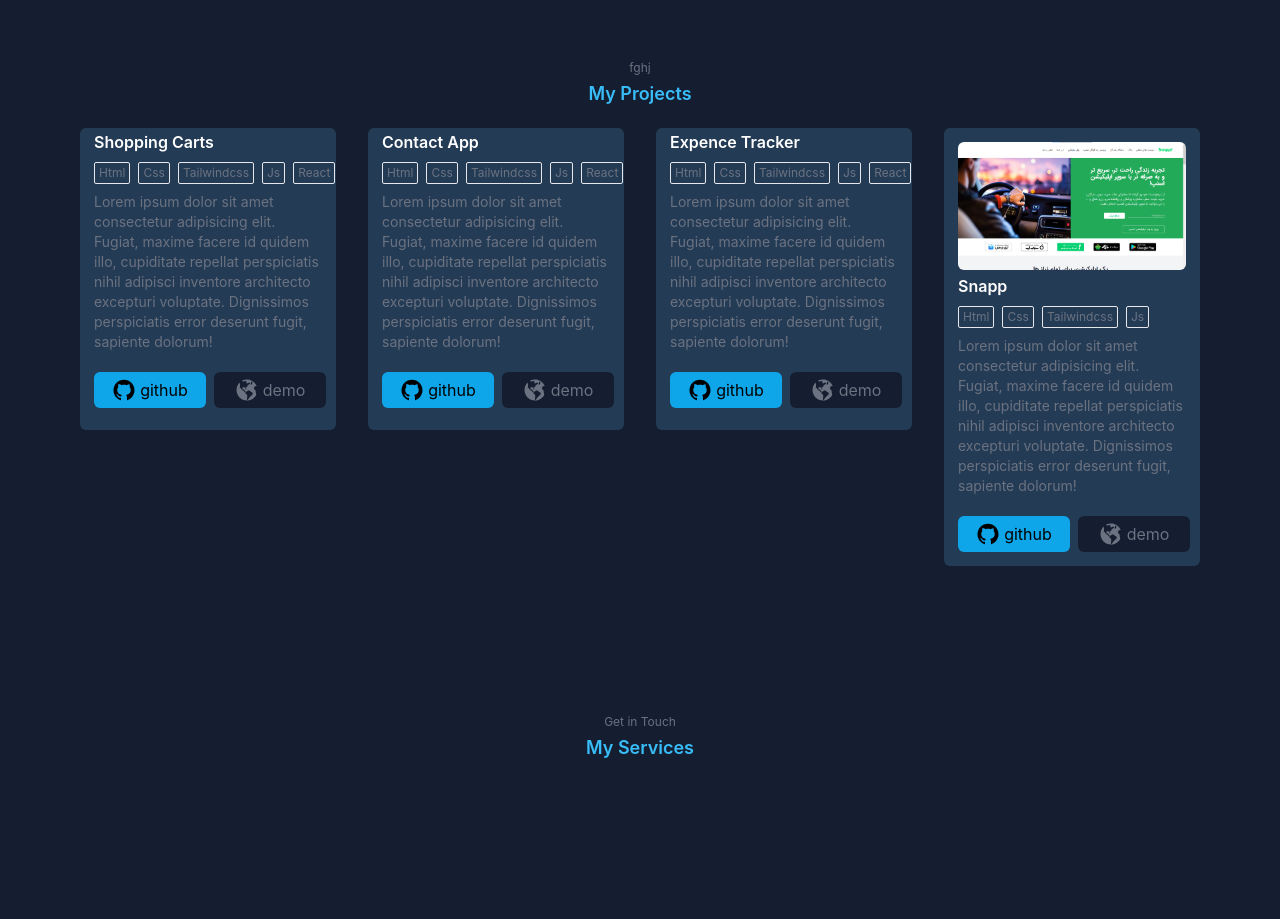
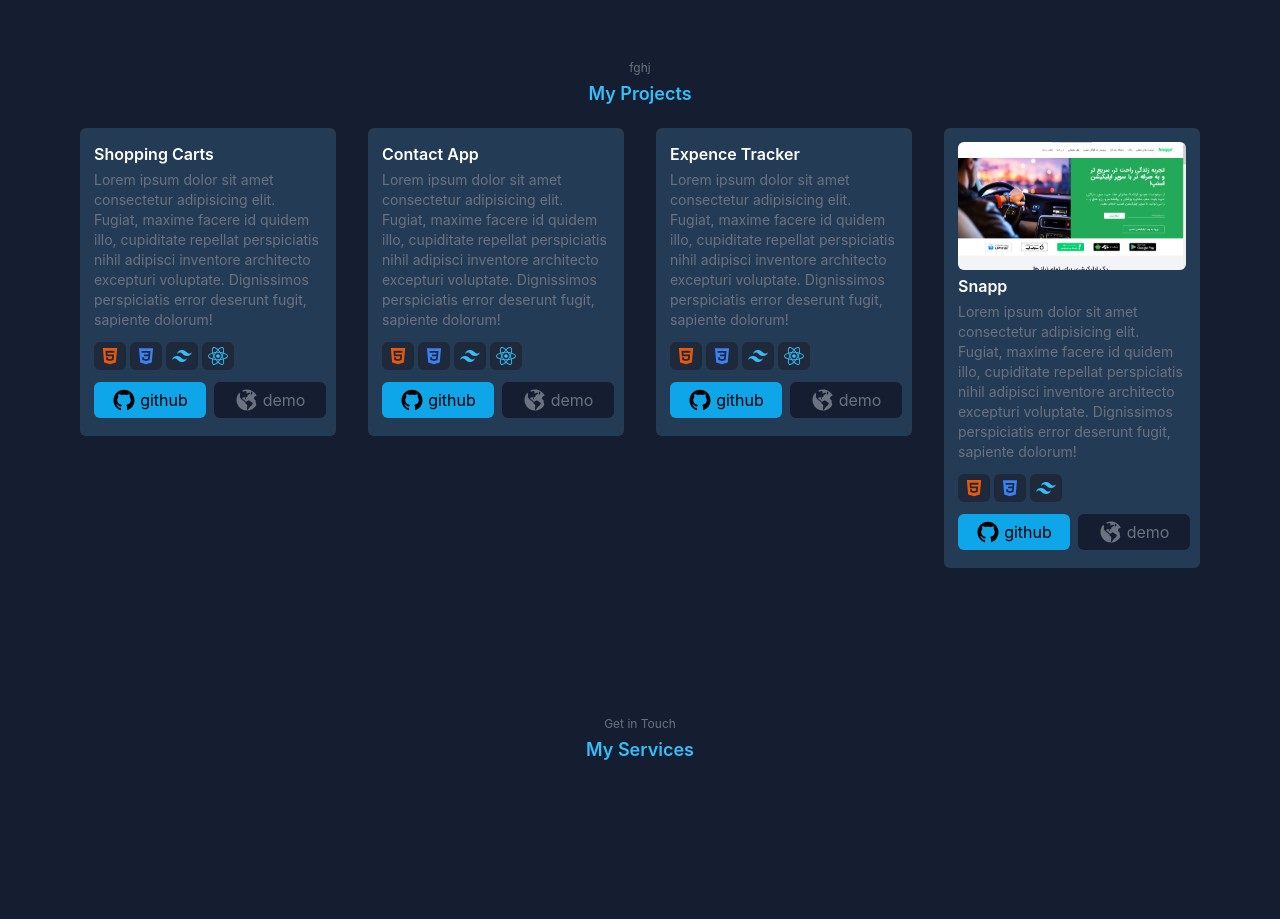
Before and after one commit to MHPourhasani/my-personal-porfolio, a React (Create React App) app: page / in a window 1280 px wide. Shown: the part 1080-1999 px from the top of the page. Built offline with nearby package versions, Linux system fonts and the light colour scheme.

Commit message:
add web language icons and update some styles

```diff
--- a/src/components/MyProjects/MyProjects.jsx
+++ b/src/components/MyProjects/MyProjects.jsx
@@ -1,6 +1,7 @@
-import { Link } from 'react-router-dom';
-import { AiOutlineGithub } from 'react-icons/ai';
+import { AiOutlineGithub, AiFillHtml5 } from 'react-icons/ai';
 import { GiEarthAmerica } from 'react-icons/gi';
+import { DiCss3 } from 'react-icons/di';
+import { SiTailwindcss, SiJavascript, SiReact } from 'react-icons/si';
 
 import snapp_demo_screenShot from '../../assets/img/snapp_demo_screenShot.png';
 
@@ -15,27 +16,38 @@ const MyProjects = () => {
 			</section>
 
 			<ul className='flex flex-wrap items-start justify-center'>
-				<li className='my-2 flex w-5/6 flex-col items-start justify-center rounded-md border-2 border-transparent bg-darkBlueMd px-3 transition-all delay-75 hover:border-darkBlueMd hover:bg-opacity-40 sm:m-4 sm:w-64'>
+				<li className='my-2 flex w-5/6 flex-col items-start justify-center rounded-md border-2 border-transparent bg-darkBlueMd p-3 hover:border-darkBlueMd hover:bg-opacity-80 sm:m-4 sm:w-64'>
 					<div>
-						<img />
+						<img aria-hidden />
 					</div>
 					<div className='text-base font-semibold text-white'>Shopping Carts</div>
 
-					<ul className='my-2 flex items-center justify-start text-xs font-normal text-gray-500'>
-						<li className='mr-1 rounded-sm border-1 px-1 py-0.5'>Html</li>
-						<li className='mx-1 rounded-sm border-1 px-1 py-0.5'>Css</li>
-						<li className='mx-1 rounded-sm border-1 px-1 py-0.5'>Tailwindcss</li>
-						<li className='mx-1 rounded-sm border-1 px-1 py-0.5'>Js</li>
-						<li className='mx-1 rounded-sm border-1 px-1 py-0.5'>React</li>
-					</ul>
-
-					<div className='pb-5 text-sm text-gray-500'>
+					<div className='py-1 text-sm text-gray-500'>
 						Lorem ipsum dolor sit amet consectetur adipisicing elit. Fugiat, maxime
 						facere id quidem illo, cupiditate repellat perspiciatis nihil adipisci
 						inventore architecto excepturi voluptate. Dignissimos perspiciatis error
 						deserunt fugit, sapiente dolorum!
 					</div>
-					<div className='mb-5 flex items-center justify-center'>
+
+					<ul className='my-2 flex items-center justify-start text-xs font-normal text-gray-400'>
+						<li className='mr-1 rounded-md bg-slate-800 px-1.5 py-1'>
+							<AiFillHtml5 className='h-5 w-5 text-orange-600' />
+						</li>
+
+						<li className='mr-1 rounded-md bg-slate-800 px-1.5 py-1'>
+							<DiCss3 className='h-5 w-5 text-blue-500' />
+						</li>
+
+						<li className='mr-1 rounded-md bg-slate-800 px-1.5 py-1'>
+							<SiTailwindcss className='h-5 w-5 text-sky-400' />
+						</li>
+
+						<li className='mr-1 rounded-md bg-slate-800 px-1.5 py-1'>
+							<SiReact className='h-5 w-5 text-sky-400' />
+						</li>
+					</ul>
+
+					<div className='my-1 flex items-center justify-center'>
 						<a
 							target='_blank'
 							rel='noreferrer'
@@ -55,27 +67,38 @@ const MyProjects = () => {
 					</div>
 				</li>
 
-				<li className='my-2 flex w-5/6 flex-col items-start justify-center rounded-md border-2 border-transparent bg-darkBlueMd px-3 transition-all delay-75 hover:border-darkBlueMd hover:bg-opacity-40 sm:m-4 sm:w-64'>
+				<li className='my-2 flex w-5/6 flex-col items-start justify-center rounded-md border-2 border-transparent bg-darkBlueMd p-3 hover:border-darkBlueMd hover:bg-opacity-80 sm:m-4 sm:w-64'>
 					<div>
-						<img />
+						<img aria-hidden />
 					</div>
 					<div className='text-base font-semibold text-white'>Contact App</div>
 
-					<ul className='my-2 flex items-center justify-start text-xs font-normal text-gray-500'>
-						<li className='mr-1 rounded-sm border-1 px-1 py-0.5'>Html</li>
-						<li className='mx-1 rounded-sm border-1 px-1 py-0.5'>Css</li>
-						<li className='mx-1 rounded-sm border-1 px-1 py-0.5'>Tailwindcss</li>
-						<li className='mx-1 rounded-sm border-1 px-1 py-0.5'>Js</li>
-						<li className='mx-1 rounded-sm border-1 px-1 py-0.5'>React</li>
-					</ul>
-
-					<div className='pb-5 text-sm text-gray-500'>
+					<div className='py-1 text-sm text-gray-500'>
 						Lorem ipsum dolor sit amet consectetur adipisicing elit. Fugiat, maxime
 						facere id quidem illo, cupiditate repellat perspiciatis nihil adipisci
 						inventore architecto excepturi voluptate. Dignissimos perspiciatis error
 						deserunt fugit, sapiente dolorum!
 					</div>
-					<div className='mb-5 flex items-center justify-center'>
+
+					<ul className='my-2 flex items-center justify-start text-xs font-normal text-gray-400'>
+						<li className='mr-1 rounded-md bg-slate-800 px-1.5 py-1'>
+							<AiFillHtml5 className='h-5 w-5 text-orange-600' />
+						</li>
+
+						<li className='mr-1 rounded-md bg-slate-800 px-1.5 py-1'>
+							<DiCss3 className='h-5 w-5 text-blue-500' />
+						</li>
+
+						<li className='mr-1 rounded-md bg-slate-800 px-1.5 py-1'>
+							<SiTailwindcss className='h-5 w-5 text-sky-400' />
+						</li>
+
+						<li className='mr-1 rounded-md bg-slate-800 px-1.5 py-1'>
+							<SiReact className='h-5 w-5 text-sky-400' />
+						</li>
+					</ul>
+
+					<div className='my-1 flex items-center justify-center'>
 						<a
 							target='_blank'
 							rel='noreferrer'
@@ -95,27 +118,38 @@ const MyProjects = () => {
 					</div>
 				</li>
 
-				<li className='my-2 flex w-5/6 flex-col items-start justify-center rounded-md border-2 border-transparent bg-darkBlueMd px-3 transition-all delay-75 hover:border-darkBlueMd hover:bg-opacity-40 sm:m-4 sm:w-64'>
+				<li className='my-2 flex w-5/6 flex-col items-start justify-center rounded-md border-2 border-transparent bg-darkBlueMd p-3 hover:border-darkBlueMd hover:bg-opacity-80 sm:m-4 sm:w-64'>
 					<div>
 						<img />
 					</div>
 					<div className='text-base font-semibold text-white'>Expence Tracker</div>
 
-					<ul className='my-2 flex items-center justify-start text-xs font-normal text-gray-500'>
-						<li className='mr-1 rounded-sm border-1 px-1 py-0.5'>Html</li>
-						<li className='mx-1 rounded-sm border-1 px-1 py-0.5'>Css</li>
-						<li className='mx-1 rounded-sm border-1 px-1 py-0.5'>Tailwindcss</li>
-						<li className='mx-1 rounded-sm border-1 px-1 py-0.5'>Js</li>
-						<li className='mx-1 rounded-sm border-1 px-1 py-0.5'>React</li>
-					</ul>
-
-					<div className='pb-5 text-sm text-gray-500'>
+					<div className='py-1 text-sm text-gray-500'>
 						Lorem ipsum dolor sit amet consectetur adipisicing elit. Fugiat, maxime
 						facere id quidem illo, cupiditate repellat perspiciatis nihil adipisci
 						inventore architecto excepturi voluptate. Dignissimos perspiciatis error
 						deserunt fugit, sapiente dolorum!
 					</div>
-					<div className='mb-5 flex items-center justify-center'>
+
+					<ul className='my-2 flex items-center justify-start text-xs font-normal text-gray-400'>
+						<li className='mr-1 rounded-md bg-slate-800 px-1.5 py-1'>
+							<AiFillHtml5 className='h-5 w-5 text-orange-600' />
+						</li>
+
+						<li className='mr-1 rounded-md bg-slate-800 px-1.5 py-1'>
+							<DiCss3 className='h-5 w-5 text-blue-500' />
+						</li>
+
+						<li className='mr-1 rounded-md bg-slate-800 px-1.5 py-1'>
+							<SiTailwindcss className='h-5 w-5 text-sky-400' />
+						</li>
+
+						<li className='mr-1 rounded-md bg-slate-800 px-1.5 py-1'>
+							<SiReact className='h-5 w-5 text-sky-400' />
+						</li>
+					</ul>
+
+					<div className='my-1 flex items-center justify-center'>
 						<a
 							target='_blank'
 							rel='noreferrer'
@@ -135,16 +169,17 @@ const MyProjects = () => {
 					</div>
 				</li>
 
-				<li className='my-2 flex w-5/6 flex-col items-start justify-center rounded-md border-2 border-transparent bg-darkBlueMd p-3 transition-all delay-75 hover:border-darkBlueMd hover:bg-opacity-40 sm:m-4 sm:w-64'>
+				<li className='my-2 flex w-5/6 flex-col items-start justify-center rounded-md border-2 border-transparent bg-darkBlueMd p-3 hover:border-darkBlueMd hover:bg-opacity-80 sm:m-4 sm:w-64'>
 					<div>
 						<a
 							target='_blank'
 							rel='noreferrer'
 							href='https://snapp-demo-mhpourhasani.vercel.app/'>
 							<img
+								aria-hidden
 								src={snapp_demo_screenShot}
 								alt='snapp demo image'
-								className='rounded-md'
+								className='rounded-md hover:opacity-75'
 							/>
 						</a>
 					</div>
@@ -152,21 +187,28 @@ const MyProjects = () => {
 						<a href='https://snapp-demo-mhpourhasani.vercel.app/'>Snapp</a>
 					</div>
 
-					<ul className='my-2 flex items-center justify-start text-xs font-normal text-gray-500'>
-						<li className='mr-1 rounded-sm border-1 px-1 py-0.5'>Html</li>
-						<li className='mx-1 rounded-sm border-1 px-1 py-0.5'>Css</li>
-						<li className='mx-1 rounded-sm border-1 px-1 py-0.5'>Tailwindcss</li>
-						<li className='mx-1 rounded-sm border-1 px-1 py-0.5'>Js</li>
-					</ul>
-
-					<div className='pb-5 text-sm text-gray-500'>
+					<div className='py-1 text-sm text-gray-500'>
 						Lorem ipsum dolor sit amet consectetur adipisicing elit. Fugiat, maxime
 						facere id quidem illo, cupiditate repellat perspiciatis nihil adipisci
 						inventore architecto excepturi voluptate. Dignissimos perspiciatis error
 						deserunt fugit, sapiente dolorum!
 					</div>
 
-					<div className='flex items-center justify-center'>
+					<ul className='my-2 flex items-center justify-start text-xs font-normal text-gray-400'>
+						<li className='mr-1 rounded-md bg-slate-800 px-1.5 py-1'>
+							<AiFillHtml5 className='h-5 w-5 text-orange-600' />
+						</li>
+
+						<li className='mr-1 rounded-md bg-slate-800 px-1.5 py-1'>
+							<DiCss3 className='h-5 w-5 text-blue-500' />
+						</li>
+
+						<li className='mr-1 rounded-md bg-slate-800 px-1.5 py-1'>
+							<SiTailwindcss className='h-5 w-5 text-sky-400' />
+						</li>
+					</ul>
+
+					<div className='my-1 flex items-center justify-center'>
 						<a
 							target='_blank'
 							rel='noreferrer'
```
